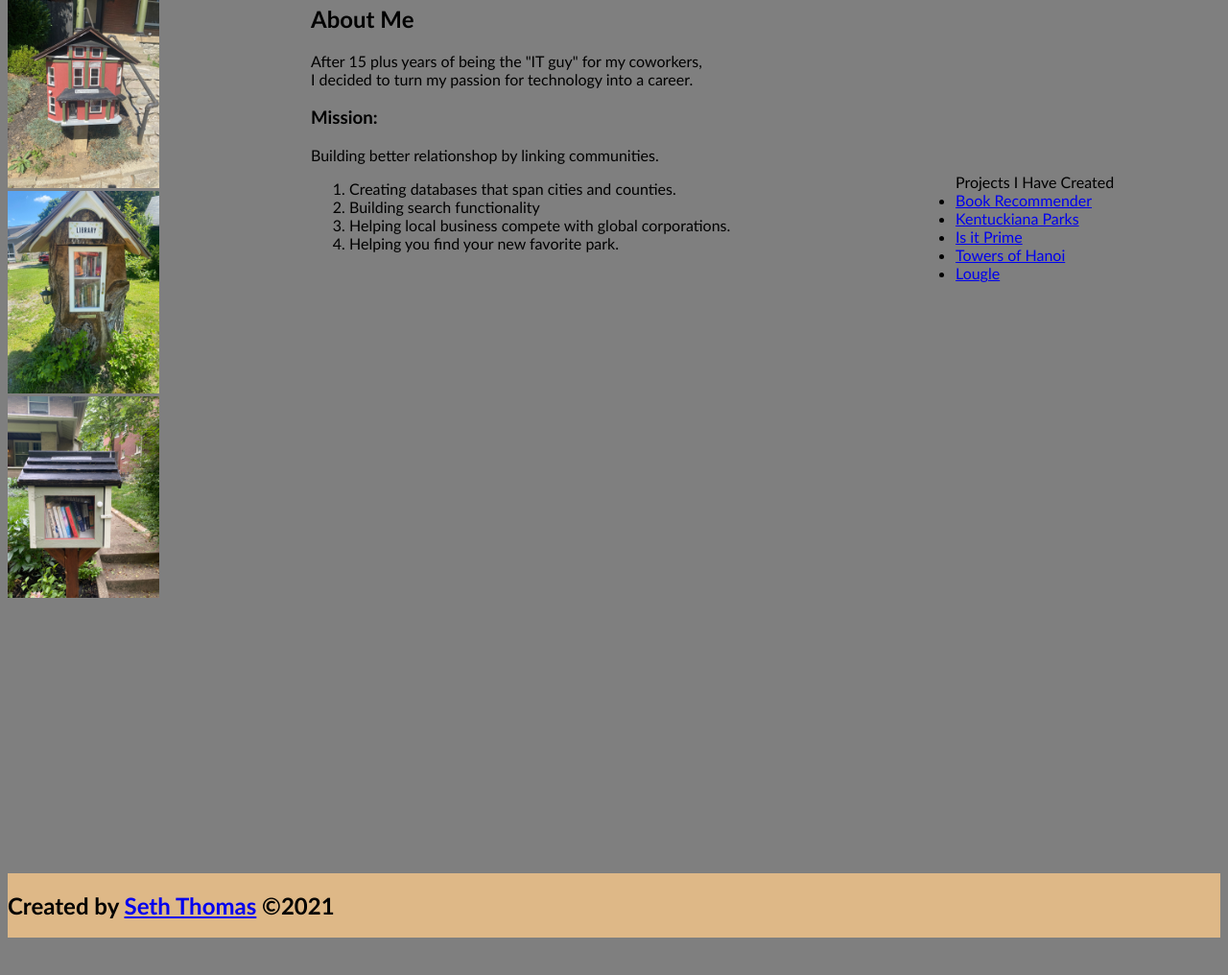
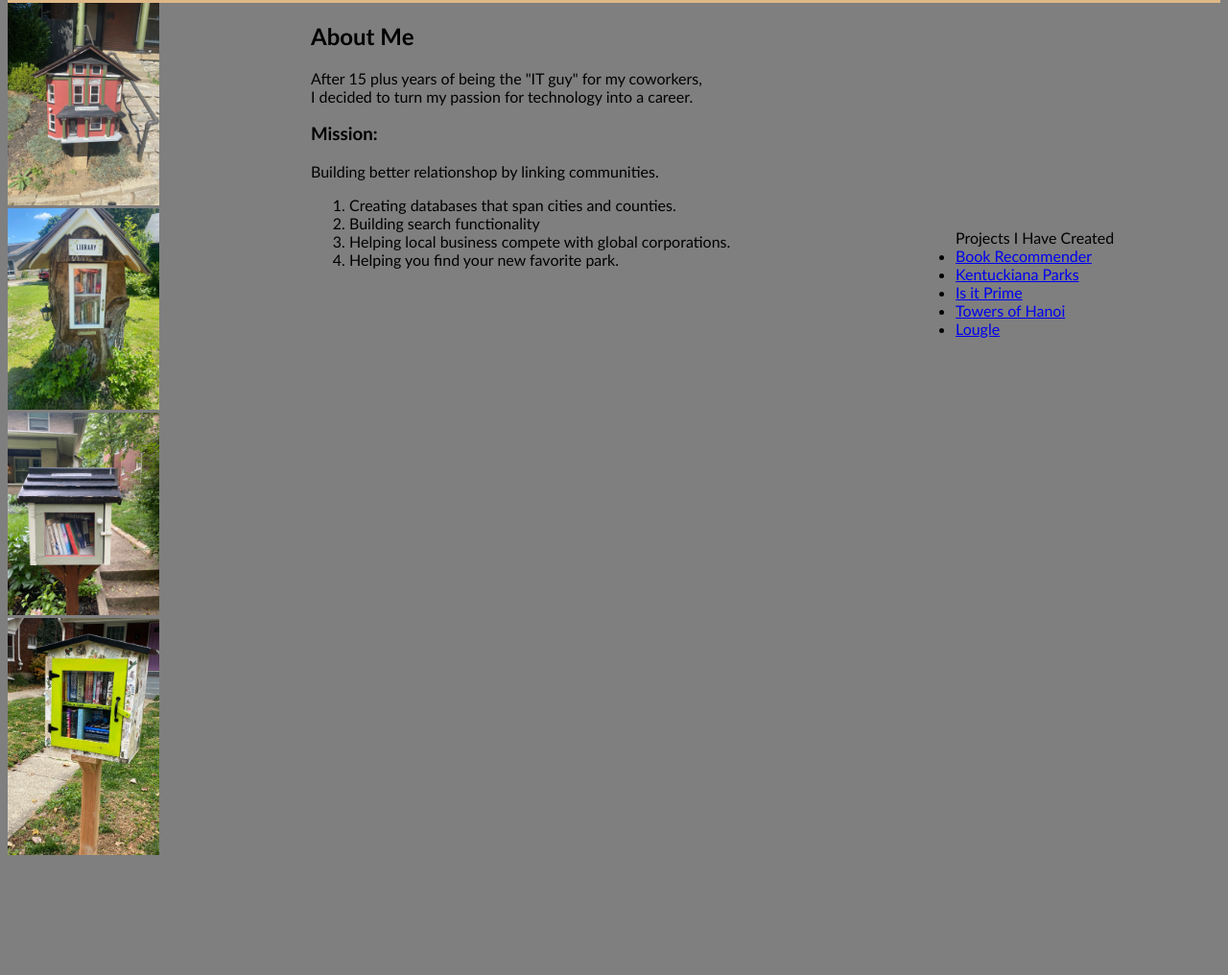
Before and after one commit to SethThomaspowered/seththomaspowered.github.io, a plain HTML site: page index.html in a window 1280 px wide. Shown: the part 90-1106 px from the top of the page at 96% size. Before the commit the page ends 1067 px from the top, so only its background shows below. Drawn offline with Linux system fonts and the light colour scheme.

Commit message:
added liddel library

```diff
--- a/index.html
+++ b/index.html
@@ -16,6 +16,7 @@
             <img src="german_library.jpg" alt="Little Library Picture" width=50%>
             <img src="plaza_ave.jpg" alt="Little Library Picture" width=50%>
             <img src="windsor_place.jpg" alt="Little Library Picture" width=50%>
+            <img src="liddel_oxford.jpg" alt="Liddell Oxford Library" width= 50%>
         </div>
         <article>
             <h2>About Me</h2>
```
